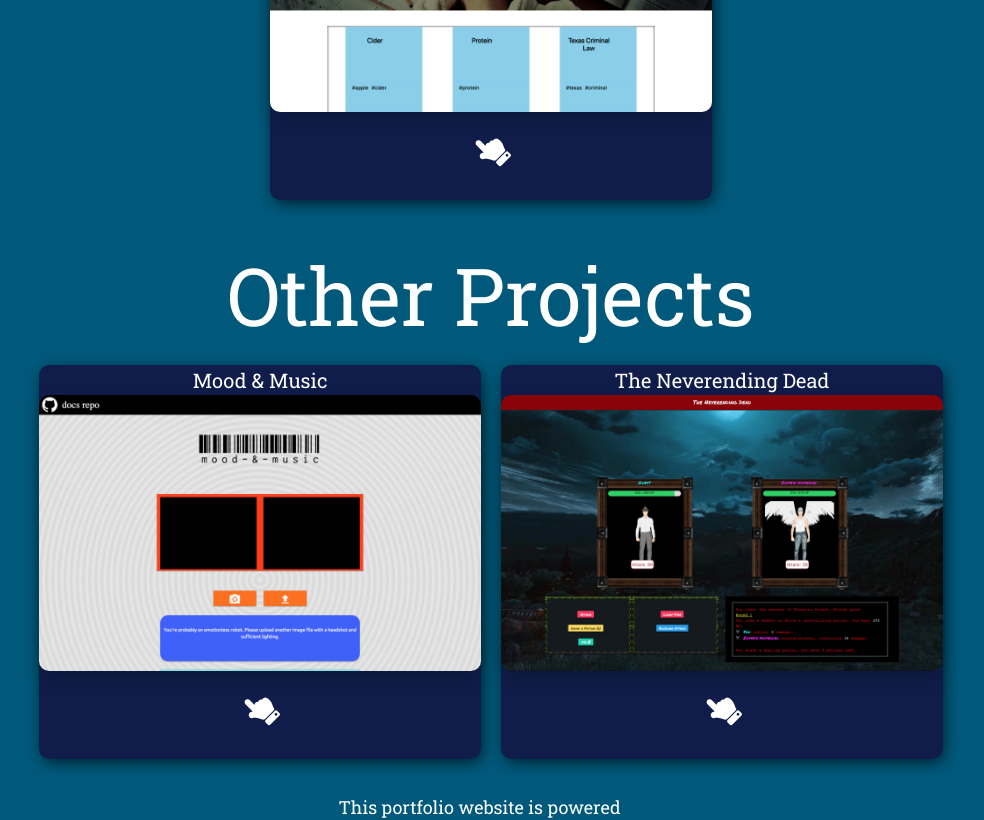
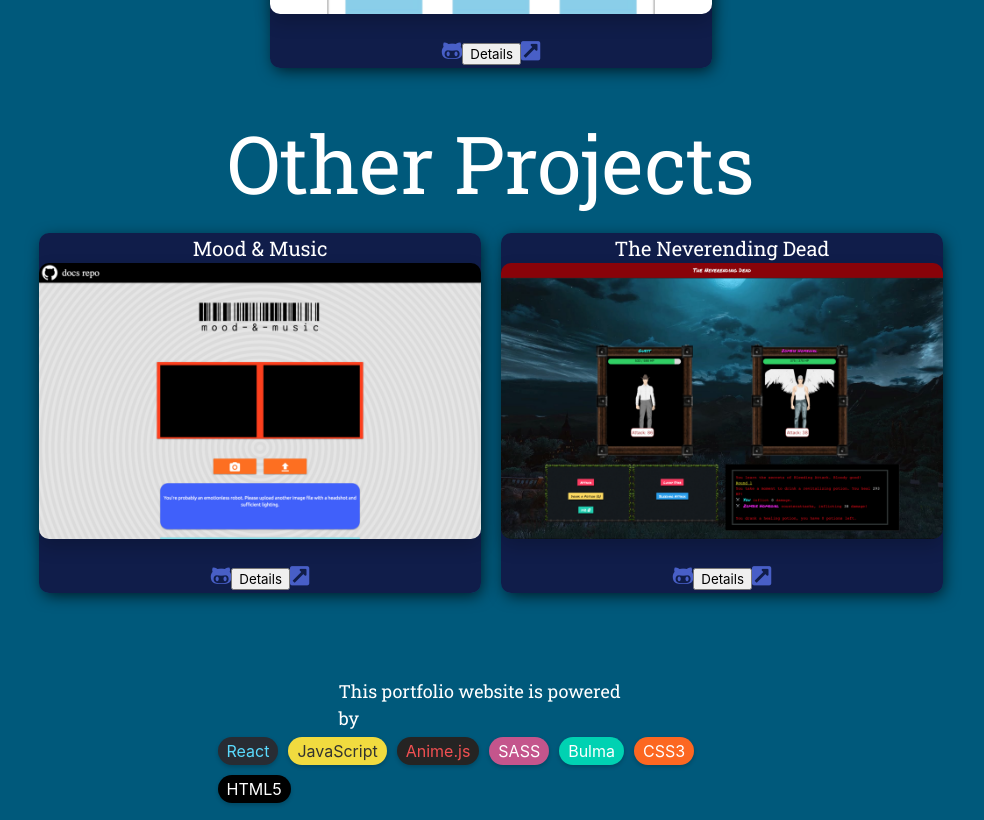
Before and after one commit to do-kevin/do-kevin.github.io, a React (Create React App) app: page / in a window 1280 px wide. Shown: the part 1720-2540 px from the top of the page, without its empty margins (149-1133 px from the left). Built offline with nearby package versions, Linux system fonts and the light colour scheme.

Commit message:
Replaces finger with btns and links

```diff
--- a/src/pages/About.js
+++ b/src/pages/About.js
@@ -66,26 +66,39 @@ class About extends Component {
             I am a design thinker and problem solver that aims to provide enriching user experiences in the Internet and information industries.
           </p>
         </div>
-        <div id="stripes">
+        {/* <div id="stripes">
           <div id="instructions">
             Click on a project tab to see its details  <i className="fas fa-hand-point-up" style={{
               fontSize: "2.4vh",
               transform: "rotate(-45deg)"
             }}></i>
           </div>
-        </div>
+        </div> */}
         <header className="noselect" style={{
           textAlign: "center",
           color: "white",
           fontSize: "10vh"}}>
-        Featured Projects</header>
+        Featured Project</header>
         <section className="showcase-projects">
-            <figure className="project-showcase-container" onClick={this.props.handleProjectThree}>
+            <figure className="project-showcase-container">
             <div>
                 <h1>Zephyr Node</h1>
               <img
                 src={require("../static/images/zephyrnode.png")} alt="zephyrnode.png"/>
-                <p><i style={{transform: "rotate(-45deg)"}} className="fas fa-hand-point-up"></i></p>
+                <section className="project-content">
+                    <a
+                      className="project-content__github-btn"
+                      href="https://github.com/do-kevin/Zephyr-Node"
+                      target="_blank" rel="noreferrer noopener"><i className="fab fa-github-alt"></i></a>
+                    <button
+                      className="project-content__details-btn"
+                      onClick={this.props.handleProjectThree}
+                      ><span>Details</span></button>
+                    <a
+                      className="project-content__live-btn"
+                      href="https://zephyr-node.herokuapp.com"
+                      target="_blank" rel="noreferrer noopener"><i className="fas fa-external-link-square-alt"></i></a>
+                </section>
               </div>
             </figure>
         </section>
@@ -95,25 +108,51 @@ class About extends Component {
           fontSize: "10vh"}}>
         Other Projects</header>
         <section className="showcase-projects">
-            <figure className="project-showcase-container" onClick={this.props.handleProjectOne}>
+            <figure className="project-showcase-container">
               <div>
                 <h1>Mood & Music</h1>
                 <img
                   src={require("../static/images/moodNmusic.png")} alt="moodNmusic.png"/>
-                <p><i style={{transform: "rotate(-45deg)"}} className="fas fa-hand-point-up"></i></p>
+                  <section className="project-content">
+                    <a
+                      className="project-content__github-btn"
+                      href="https://github.com/do-kevin/Mood-and-Music"
+                      target="_blank" rel="noreferrer noopener"><i className="fab fa-github-alt"></i></a>
+                    <button
+                      className="project-content__details-btn"
+                      onClick={this.props.handleProjectOne}
+                      ><span>Details</span></button>
+                    <a
+                      className="project-content__live-btn"
+                      href="https://do-kevin.github.io/Mood-and-Music"
+                      target="_blank" rel="noreferrer noopener"><i className="fas fa-external-link-square-alt"></i></a>
+                </section>
               </div>
             </figure>
             {/* Project gap */}
-            <figure className="project-showcase-container" onClick={this.props.handleProjectTwo}>
-            <div>
+            <figure className="project-showcase-container">
+              <div>
                 <h1>The Neverending Dead</h1>
-              <img
-                src={require("../static/images/neverending.png")} alt="moodNmusic.png"/>
-                <p><i style={{transform: "rotate(-45deg)"}} className="fas fa-hand-point-up"></i></p>
+                <img
+                  src={require("../static/images/neverending.png")} alt="moodNmusic.png"/>
+                  <section className="project-content">
+                      <a
+                        className="project-content__github-btn"
+                        href="https://github.com/do-kevin/Neverending-Dead"
+                        target="_blank" rel="noreferrer noopener"><i className="fab fa-github-alt"></i></a>
+                      <button
+                        className="project-content__details-btn"
+                        onClick={this.props.handleProjectTwo}
+                        ><span>Details</span></button>
+                      <a
+                        className="project-content__live-btn"
+                        href="https://neverending-dead.herokuapp.com"
+                        target="_blank" rel="noreferrer noopener"><i className="fas fa-external-link-square-alt"></i></a>
+                  </section>
               </div>
             </figure>
         </section>
-        <section style={{margin: "auto", maxWidth: "557px"}}>
+        <section style={{margin: "75px auto 15px", maxWidth: "557px"}}>
           <h2 style={{color: "white", margin: "auto", width: "305px", fontSize: "2.25vh"}}>This portfolio website is powered by</h2>
           <section className="technical-sheet" style={{margin: "auto"}}>
               <div className="technical-list-item" style={{backgroundColor: "#282c33", color: "#5adafd"}}>React</div>
```
